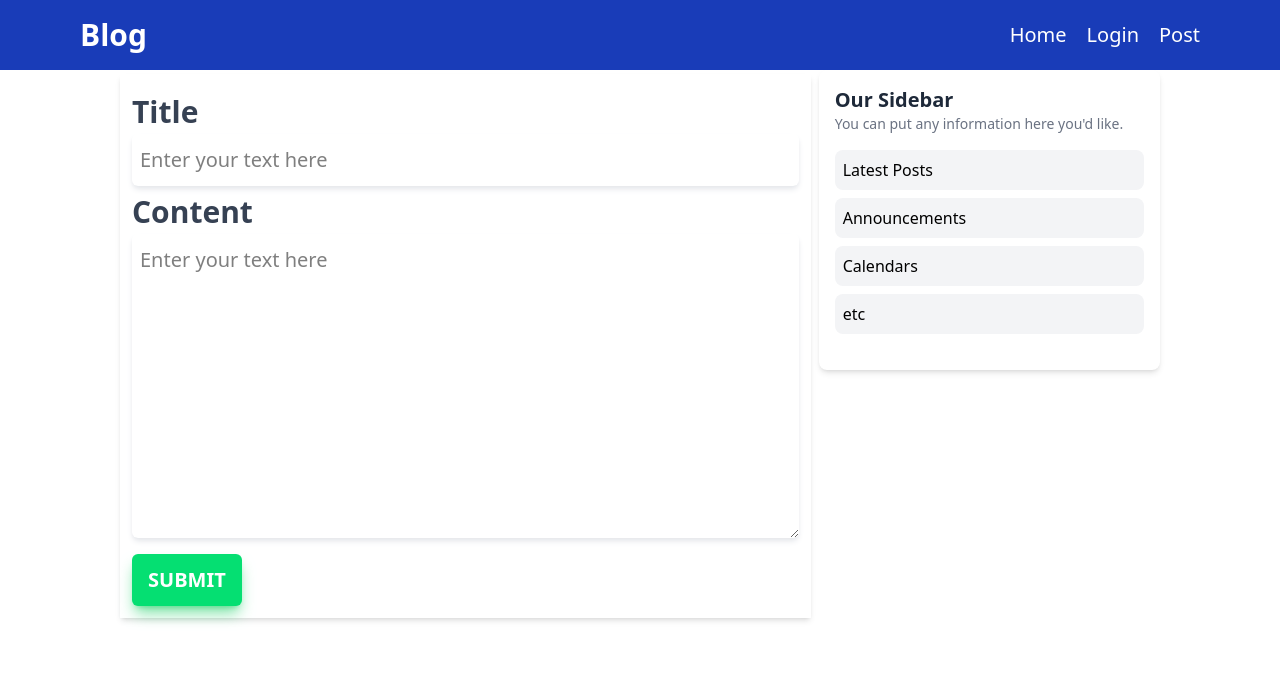
After one commit to being-binary/BlogEJS, a Node server app: page /post in a window 1280 px wide. The commit adds this page. Shown: the top 687 px of the page. Run offline with Node 20, Linux system fonts and the light colour scheme; some libraries are stand-ins or nearby versions.

Commit message:
post creation successfull

```diff
--- a/package.json
+++ b/package.json
@@ -15,6 +15,7 @@
     "cors": "^2.8.5",
     "ejs": "^3.1.10",
     "express": "^4.21.2",
-    "mongodb": "^6.13.0"
+    "mongodb": "^6.13.0",
+    "nodemon": "^3.1.9"
   }
 }
--- /dev/null
+++ b/public/src/js/post/post.js
@@ -0,0 +1,37 @@
+
+let obj ={
+	title : '',
+	content :'',
+}
+
+function setObject(tag){
+	if(tag.name=="title"){
+		obj.title = tag.value
+	}
+	if(tag.name=="content"){
+		obj.content = tag.value
+	}
+}
+
+async function post(event, user){
+	event.preventDefault()
+	obj['date'] = new Date().toLocaleString('en-US', {
+		year: 'numeric',
+		month: 'long',
+		day: 'numeric',
+		hour: 'numeric',
+		minute: 'numeric',
+		second: 'numeric'
+  })
+  obj['user_id'] = user
+
+	const res = await fetch('http://localhost:8800/post/new', {
+		method : 'POST',
+		headers:{
+			'content-type':'application/json'
+		},
+		body:JSON.stringify({...obj})
+	})
+	const data = await res.json()
+	console.log(obj)
+}
--- a/server.js
+++ b/server.js
@@ -12,33 +12,42 @@ app.set('view engine', 'ejs')
 app.use(express.static('public'));
 
 
-const blogs = [{
-    "title": "testTitle",
-    "content": "this is a test Title",
-    "date_posted": "12-12-1999",
-    "author": "user_id"
-  },
-  {
-    "title": "testTitle",
-    "content": "this is a test Title",
-    "date_posted": "12-12-1999",
-    "author": "user_id"
-  }]
+// const blogs = [{
+//     "title": "testTitle",
+//     "content": "this is a test Title",
+//     "date_posted": "12-12-1999",
+//     "author": "user_id"
+//   },
+//   {
+//     "title": "testTitle",
+//     "content": "this is a test Title",
+//     "date_posted": "12-12-1999",
+//     "author": "user_id"
+//   },
+//   {
+//     "title": "testTitle",
+//     "content": "this is a test Title",
+//     "date_posted": "12-12-1999",
+//     "author": "user_id"
+//   }]
 
 
 app.get('/', async(req,res)=>{
     const collection  = await posts();
-    // const blogs = await collection.find().limit(10)
+    const blogs = await collection.find().toArray();
     res.render('Index', {blogs})
 })
 
+app.get('/post',async (req, res) => {
+    res.render('PostForm')
+})
 
 app.post('/post/new',async (req, res) => {
     const data = req.body
     const collection  = await posts();
     const acknowledged  = await collection.insertOne(data)
     if(acknowledged){
-        res.status(200).render('Index', {blogs})
+        res.status(200).json({msg:'post created', success:true})
     }
     else{
         res.status(401).json({msg:'error', success:false})
--- /dev/null
+++ b/views/Navbar.ejs
@@ -0,0 +1,10 @@
+<nav class="fixed w-full h-[70px] bg-blue-800">
+	<div class="w-full h-full flex flex-row justify-between items-center container m-auto px-20">
+			<h1 class="text-3xl font-semibold text-white font-sanserif">Blog</h1>
+			<ul class="flex flex-row gap-5">
+					<li class="text-xl text-white">Home</li>
+					<li class="text-xl text-white"><a href="/loginSignup">Login</a></li>
+					<li class="text-xl text-white"><a href="/post">Post</a></li>
+			</ul>
+	</div>
+</nav>
--- /dev/null
+++ b/views/PostForm.ejs
@@ -0,0 +1,26 @@
+<!DOCTYPE html>
+<html lang="en">
+
+<head>
+    <meta charset="UTF-8">
+    <meta name="viewport" content="width=device-width, initial-scale=1.0">
+    <title>Document</title>
+    <script src="https://unpkg.com/@tailwindcss/browser@4"></script>
+</head>
+<body>
+    <%- include('Navbar'); %>
+    <div class="container m-auto px-30 grid grid-cols-3 gap-2 py-[70px]">
+        <div class="post col-span-2 rounded-sm">
+            <form class="flex flex-col shadow-md p-3 mt-1">
+                <label for="title" class="text-3xl capitalize mt-2 mb-1 font-semibold text-gray-700">title</label>
+                <input onchange="setObject(this)" type="text" name="title" id="title" class="shadow-md shadow-gray-200 rounded-md px-2 py-3 text-xl" placeholder="Enter your text here">
+                <label for="content" class="text-3xl capitalize mt-2 mb-1 font-semibold text-gray-700">Content</label>
+                <textarea onchange="setObject(this)" rows="10" name="content" id="content" class="shadow-md shadow-gray-200 rounded-md px-2 py-3 text-xl" placeholder="Enter your text here"></textarea>
+                <input type="submit" onclick="post(event , user=1)" value="submit" class="mt-4 cursor-pointer text-white font-bold text-xl bg-green-400 px-4 py-3 w-min uppercase rounded-md shadow-lg shadow-green-500/50">
+            </form>
+        </div>
+        <%- include('Sidebar'); %>
+    </div>
+</body>
+<script src="/src/js/post/post.js"></script>
+</html>
--- /dev/null
+++ b/views/Sidebar.ejs
@@ -0,0 +1,11 @@
+<div class="content-section p-4 bg-white shadow-md rounded-lg h-[300px]">
+	<h3 class="text-xl font-semibold text-gray-800">Our Sidebar</h3>
+	<p class="text-sm text-gray-500 mb-4">You can put any information here you'd like.</p>
+
+	<ul class="list-none space-y-2">
+			<li class="bg-gray-100 hover:bg-gray-200 p-2 rounded-lg">Latest Posts</li>
+			<li class="bg-gray-100 hover:bg-gray-200 p-2 rounded-lg">Announcements</li>
+			<li class="bg-gray-100 hover:bg-gray-200 p-2 rounded-lg">Calendars</li>
+			<li class="bg-gray-100 hover:bg-gray-200 p-2 rounded-lg">etc</li>
+	</ul>
+</div>
```
Also changed, not shown: views/Index.ejs (+8 -6 lines), 1 other file.
